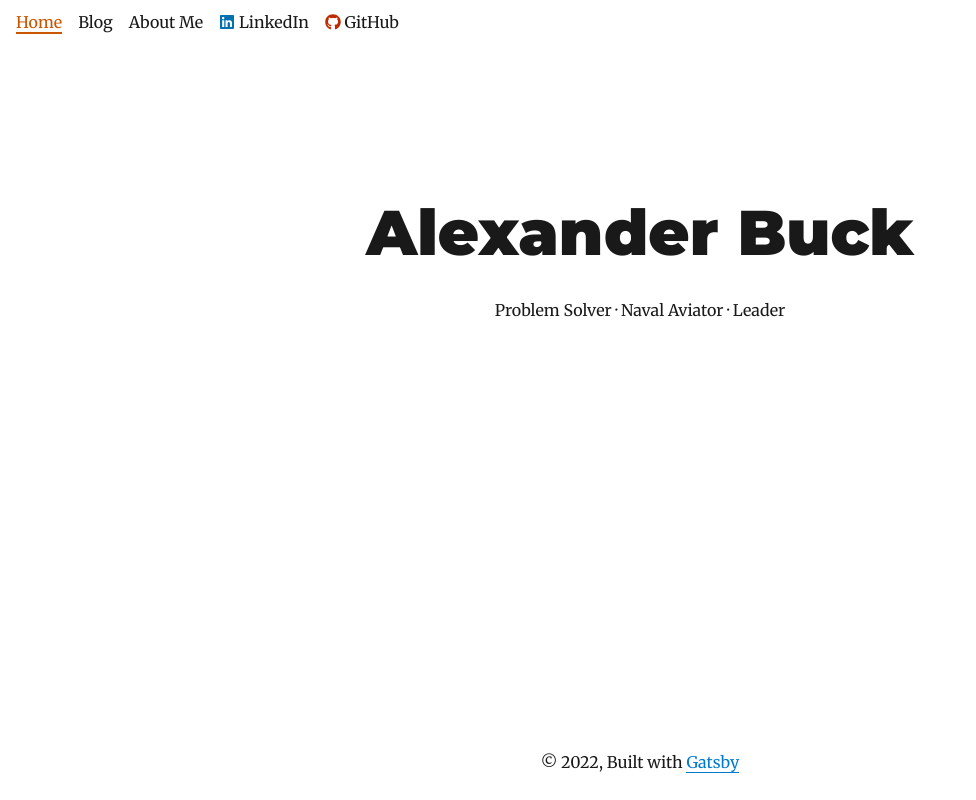
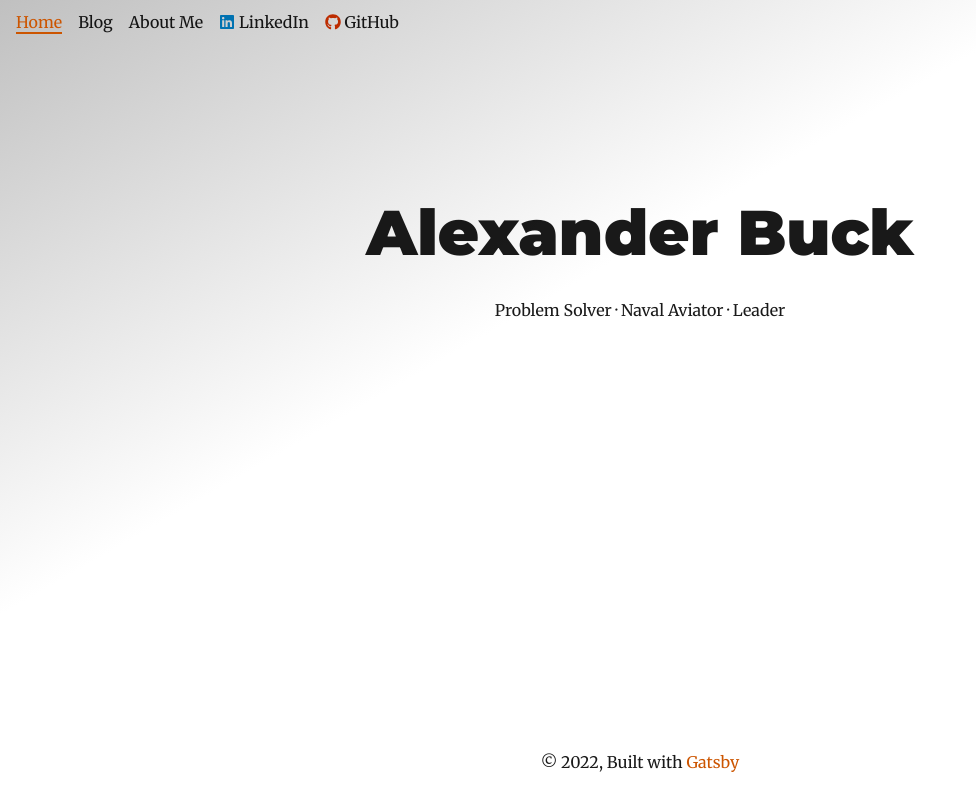
Before and after one commit to alexjbuck/alexjbuck.com, a Gatsby site: page / in a window 1280 px wide. Shown: the whole page, without its empty margins (0-976 px from the left). Built offline with nearby package versions, Linux system fonts and the light colour scheme; Gatsby itself is replaced by a stand-in of ours; some packages are replaced by stand-ins of ours.

Commit message:
add css to Layout component.

```diff
--- /dev/null
+++ b/src/components/layout.css
@@ -0,0 +1,15 @@
+a {
+    text-decoration: none;
+    box-shadow: none;
+    color: #cc5500
+}
+a:hover {
+    text-decoration: none;
+    box-shadow: 0 1px 0 0 currentColor;
+}
+
+body {
+    background: linear-gradient(-30deg,#ffffff 60%, #C0C0C0);
+    background-size: 100vw 100vh;
+    background-repeat: no-repeat;
+}
--- a/src/components/layout.js
+++ b/src/components/layout.js
@@ -4,6 +4,7 @@ import styled from "styled-components"
 import Navigation from "./navigation"
 import ToTop from "./toTop"
 import { rhythm } from "../utils/typography"
+import './layout.css'
 
 const Layout = ({ location, title, children }) => {
   const rootPath = `${__PATH_PREFIX__}/`
--- a/src/components/toTop.js
+++ b/src/components/toTop.js
@@ -47,4 +47,4 @@ const ScrollTop = styled.div`
     &:hover {
         opacity: 1.0;
     }
-    `
+`
```
